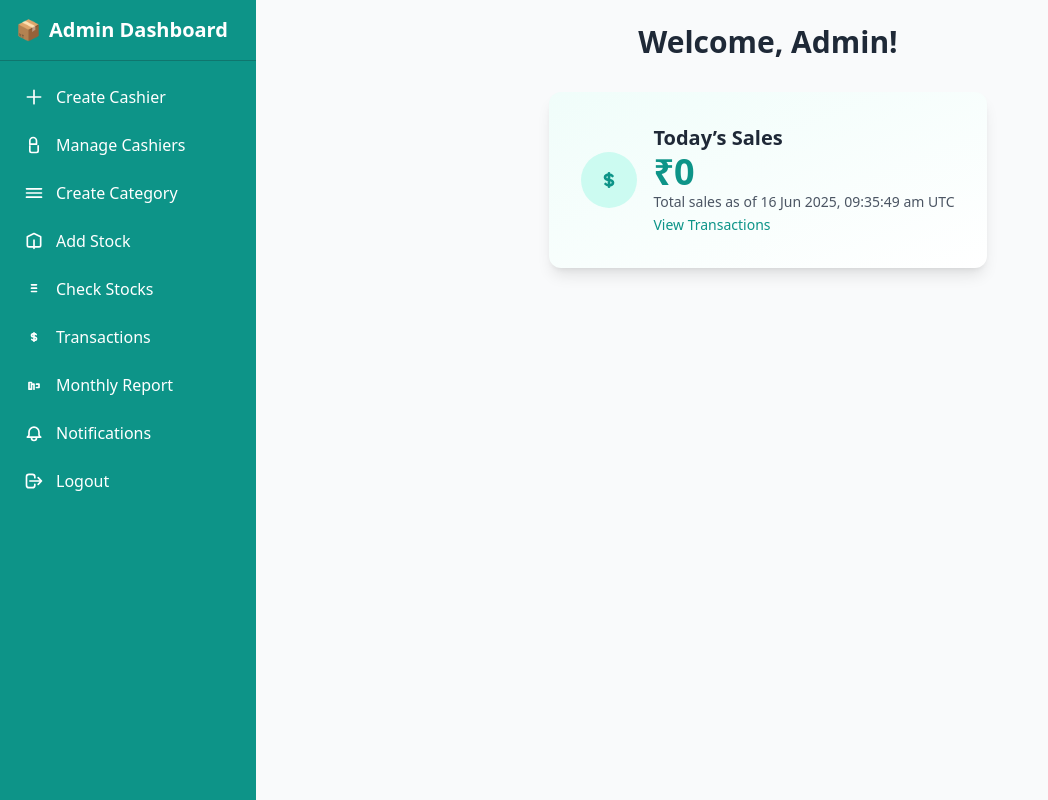
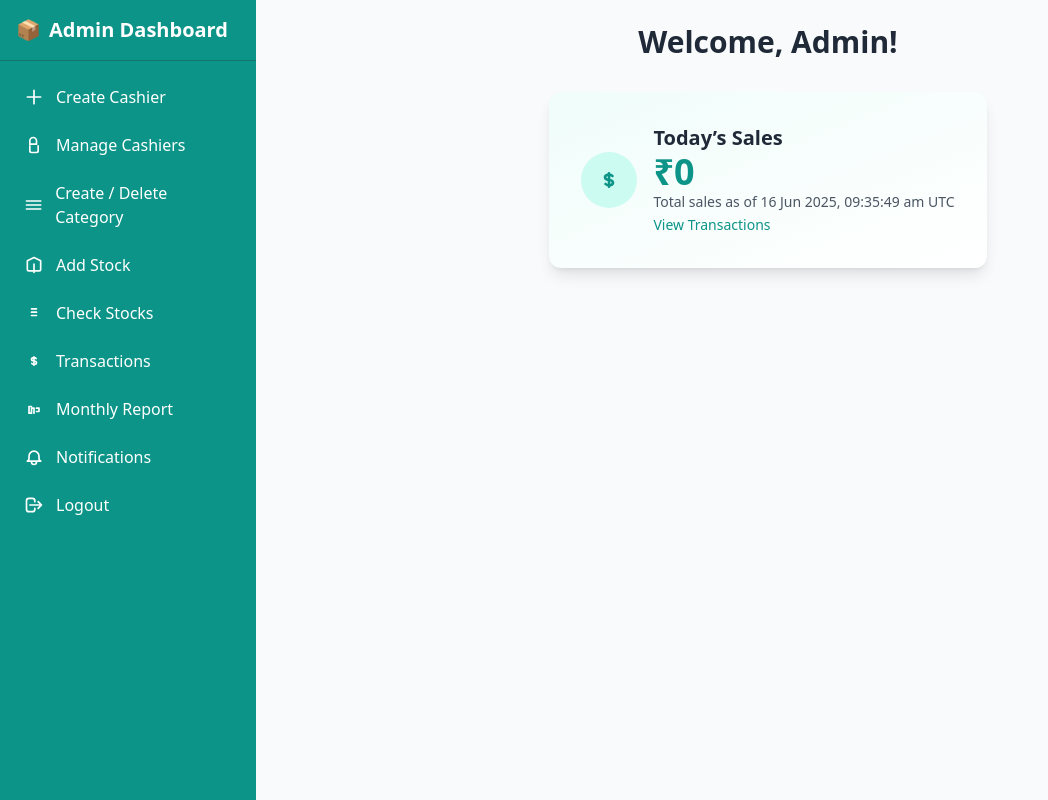
Before and after one commit to charannk007/billing, a Flask app: page /admin_dashboard in a window 1280 px wide. Shown: the whole page, without its empty margins (0-1048 px from the left). Run offline with Flask 3, Linux system fonts and the light colour scheme; the visitor is signed in with stand-in values (Sample User, id 1); data that the repository does not hold is empty; some libraries are stand-ins or nearby versions.

Commit message:
Update admin_dashboard.html

```diff
--- a/templates/admin_dashboard.html
+++ b/templates/admin_dashboard.html
@@ -35,8 +35,8 @@
                 </a>
                 <a href="{{ url_for('create_category') }}" class="flex items-center px-4 py-2 rounded-lg hover:bg-teal-700 transition group relative" data-tooltip="Add a new product category">
                     <svg class="w-5 h-5 mr-3" fill="none" stroke="currentColor" viewBox="0 0 24 24"><path stroke-linecap="round" stroke-linejoin="round" stroke-width="2" d="M3 7h18M3 12h18M3 17h18"></path></svg>
-                    Create Category
-                    <span class="absolute left-full ml-2 px-2 py-1 text-sm bg-gray-800 text-white rounded opacity-0 group-hover:opacity-100 transition-opacity">Add a new product category</span>
+                    Create / Delete Category
+                    <span class="absolute left-full ml-2 px-2 py-1 text-sm bg-gray-800 text-white rounded opacity-0 group-hover:opacity-100 transition-opacity">Add or Delete category</span>
                 </a>
                 <a href="{{ url_for('add_stock') }}" class="flex items-center px-4 py-2 rounded-lg hover:bg-teal-700 transition group relative" data-tooltip="Add new stock items">
                     <svg class="w-5 h-5 mr-3" fill="none" stroke="currentColor" viewBox="0 0 24 24"><path stroke-linecap="round" stroke-linejoin="round" stroke-width="2" d="M20 7l-8-4-8 4m16 0v10a2 2 0 01-2 2H6a2 2 0 01-2-2V7m8 4v10"></path></svg>
```
